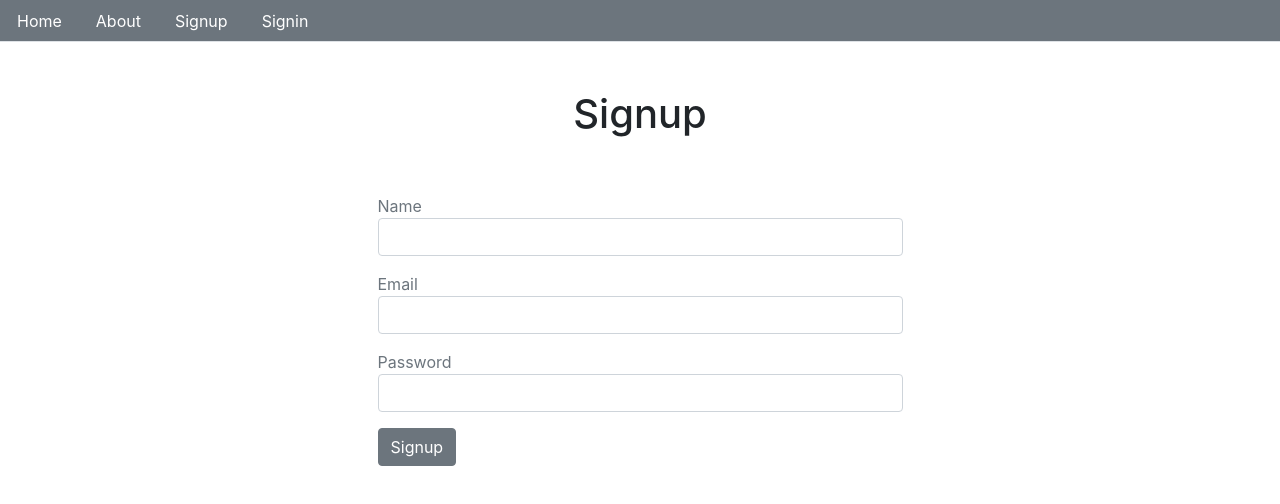
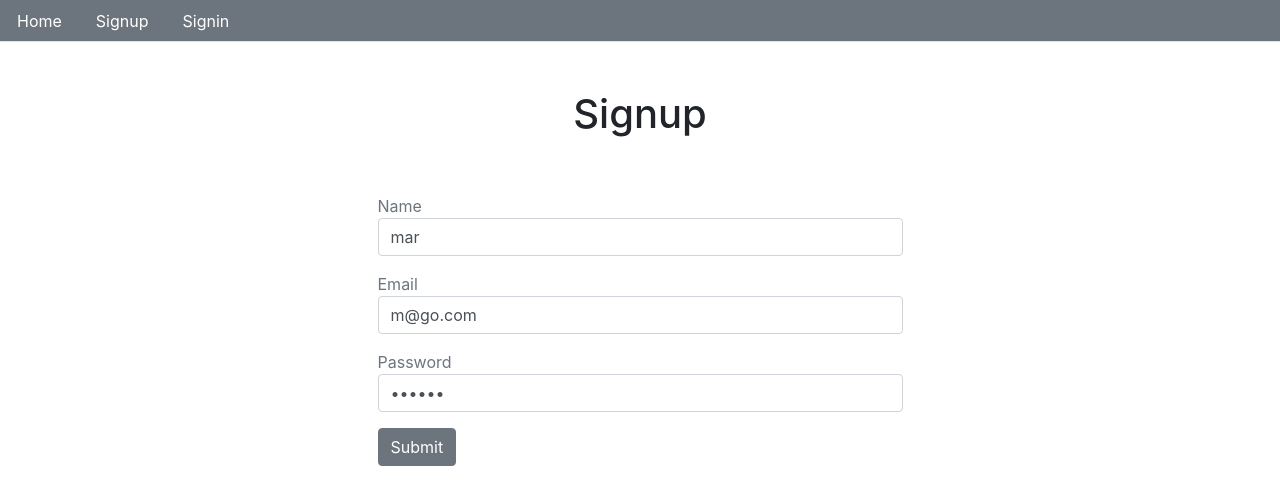
Before and after one commit to mardb/ttalk-, a React (Create React App) app: page /signup in a window 1280 px wide. Shown: the top 504 px of the page. Built offline with nearby package versions, Linux system fonts and the light colour scheme.

Commit message:
setting state

```diff
--- a/src/components/Signup.js
+++ b/src/components/Signup.js
@@ -1,6 +1,4 @@
-import React
-// , {useState}
-from 'react';
+import React, {useState} from 'react';
 // import {Link, Redirect} from 'react-router-dom';
 // import axios from 'axios';
 import Layout from '../core/Layout';
@@ -10,35 +8,43 @@ import{ToastContainer
 import 'react-toastify/dist/ReactToastify.min.css';
 
 const Signup = () => {
+    const [values] = useState({
+        name: "mar",
+        email: "m@go.com",
+        password: "111111",
+        buttonText: "Submit"
+    });
 
-// return(
-//   <Layout>
-//   <div className="col-md-6 offset-md-3">
-//       <ToastContainer />
-//       <h1 className="p-5 text-center">Signup</h1>
-//   </div>
-// </Layout>
-// )
+    const {name, email, password, buttonText} = values
+
+    const handleChange= (name) => (event) => {
+
+    }
+
+    const clickSubmit = event => {
+
+    }
+
 const signupForm = () => (
         <form>
             <div className="form-group">
                 <lable className="text-muted">Name</lable>
-                <input type="text" className="form-control" />
+                <input type="text" className="form-control" onChange={handleChange("name")} value={name} />
             </div>
 
             <div className="form-group">
                 <lable className="text-muted">Email</lable>
-                <input type="email" className="form-control" />
+                <input type="email" className="form-control" onChange={handleChange(email)} value={email}/>
             </div>
 
             <div className="form-group">
                 <lable className="text-muted">Password</lable>
-                <input type="password" className="form-control" />
+                <input type="password" className="form-control" onChange={handleChange(password)} value={password}/>
             </div>
 
             <div>
-                <button className="btn btn-secondary" >
-                   Signup
+                <button className="btn btn-secondary" onClick={clickSubmit}>
+                   {buttonText}
                 </button>
             </div>
         </form>
--- a/src/core/Layout.js
+++ b/src/core/Layout.js
@@ -8,9 +8,7 @@ const Layout = ({children}) => {
       <li className="nav-item">
         <Link to="/" className="text-white nav-link">Home</Link>
       </li>
-      <li className="nav-item">
-        <Link to="/about" className="text-white nav-link">About</Link>
-      </li>
+
       <li className="nav-item">
         <Link to="/signup" className="text-white nav-link">Signup</Link>
       </li>
```
